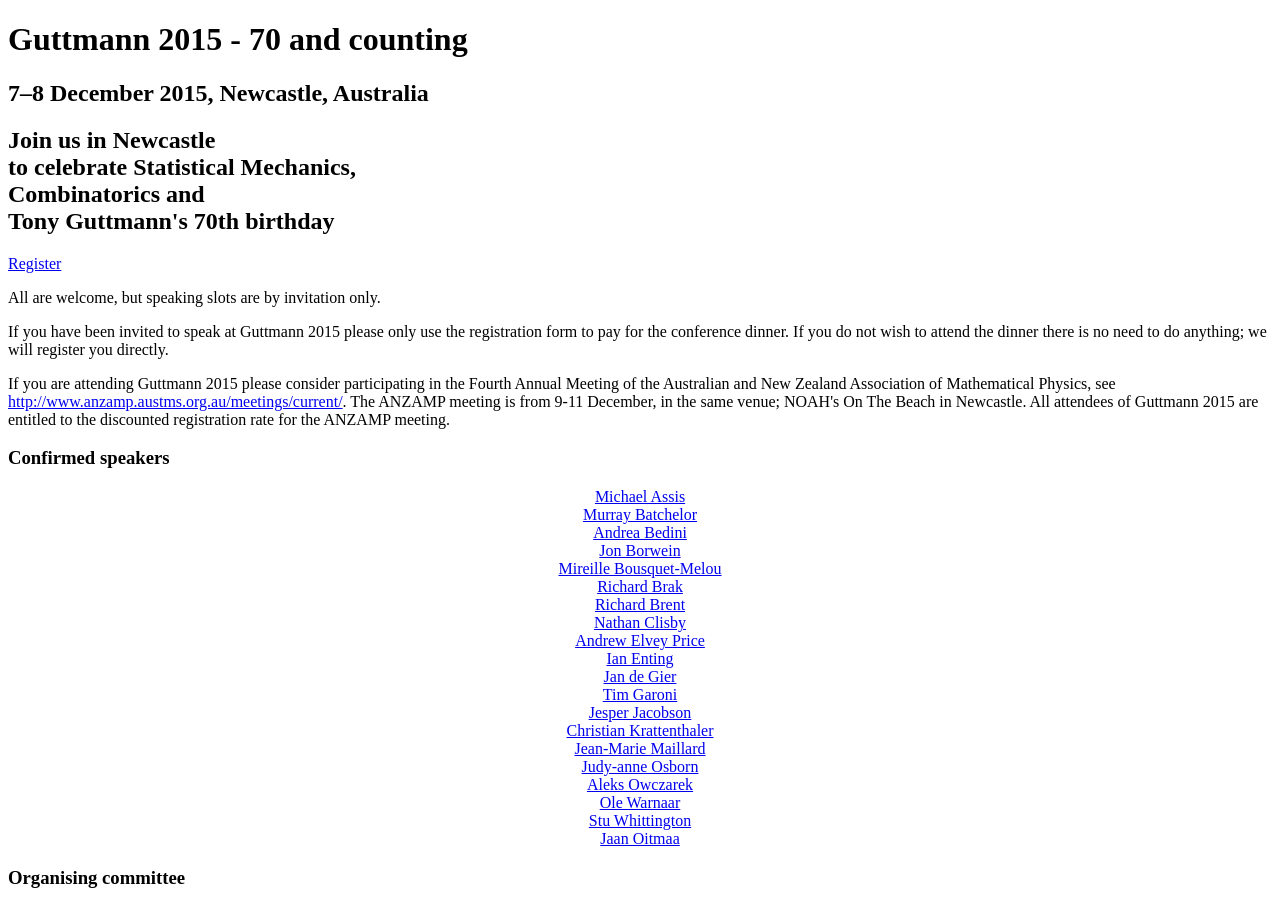
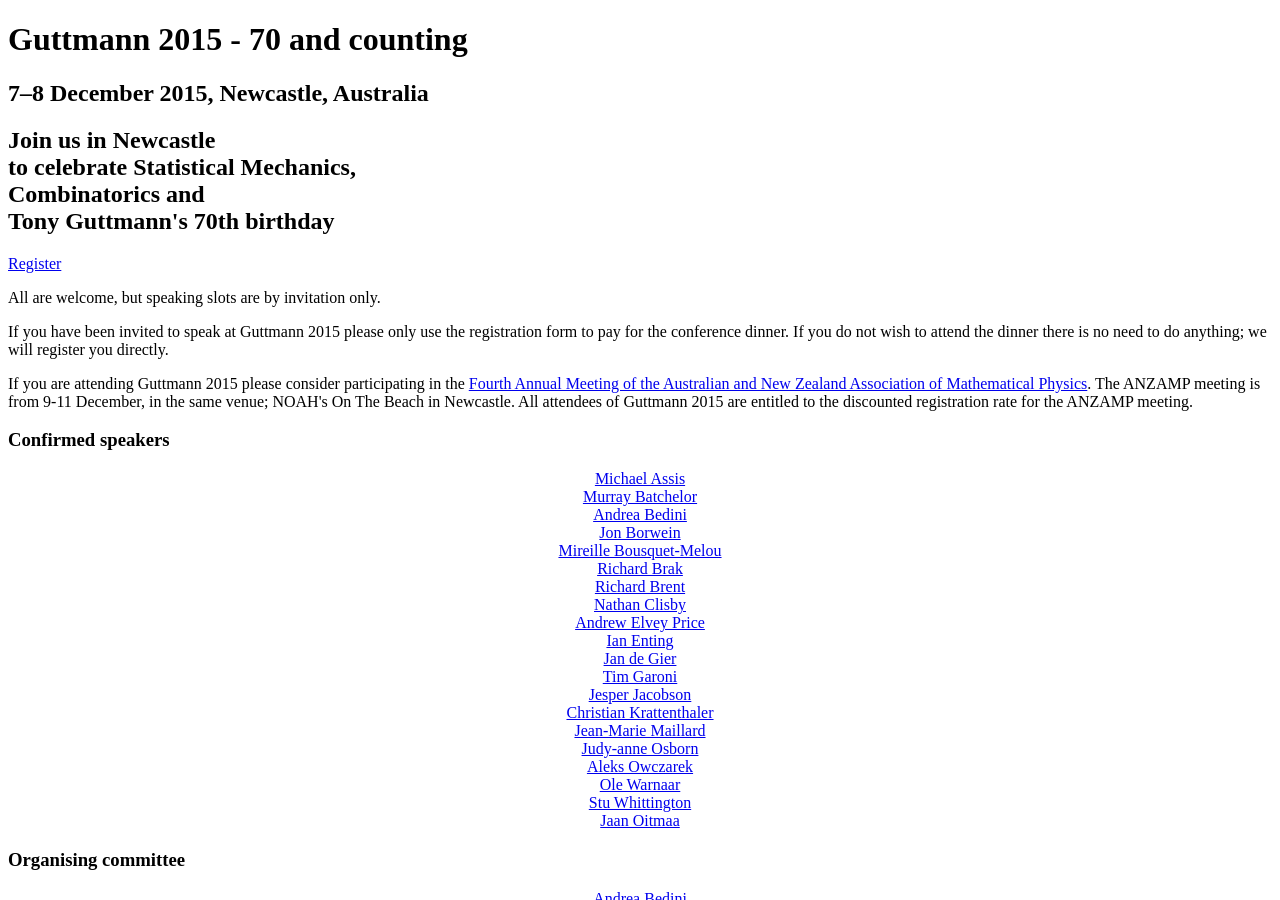
Before and after one commit to andreabedini/guttmann2015, a Jekyll site: the page built from index.html, in a window 1280 px wide and 900 px high. Built offline with Jekyll 4.4.1, drawn with Linux system fonts in a browser that asks for light colours; nearby versions of some CDN libraries.

Commit message:
Use link rather than displaying the url

```diff
--- a/index.html
+++ b/index.html
@@ -19,10 +19,14 @@ layout: default
     to pay for the conference dinner. If you do not wish to attend the dinner there is no need to do anything; we will register you directly.<br>
     </p>
     <p>
-    If you are attending Guttmann 2015 please consider participating in the Fourth Annual Meeting of the Australian and New Zealand Association of Mathematical Physics,
-    see <a href="http://www.anzamp.austms.org.au/meetings/current/">http://www.anzamp.austms.org.au/meetings/current/</a>.
-    The ANZAMP meeting is from 9-11 December, in the same venue; NOAH's On The Beach in Newcastle. All attendees of Guttmann 2015 are entitled to the discounted registration
-    rate for the ANZAMP meeting.
+    If you are attending Guttmann 2015 please consider participating in the <a
+        href="http://www.anzamp.austms.org.au/meetings/current/">Fourth Annual
+        Meeting of the Australian and New Zealand Association of Mathematical
+        Physics</a>.
+
+    The ANZAMP meeting is from 9-11 December, in the same venue; NOAH's On The
+    Beach in Newcastle. All attendees of Guttmann 2015 are entitled to the
+    discounted registration rate for the ANZAMP meeting.
     </p>
     </section>
 </div>
```
